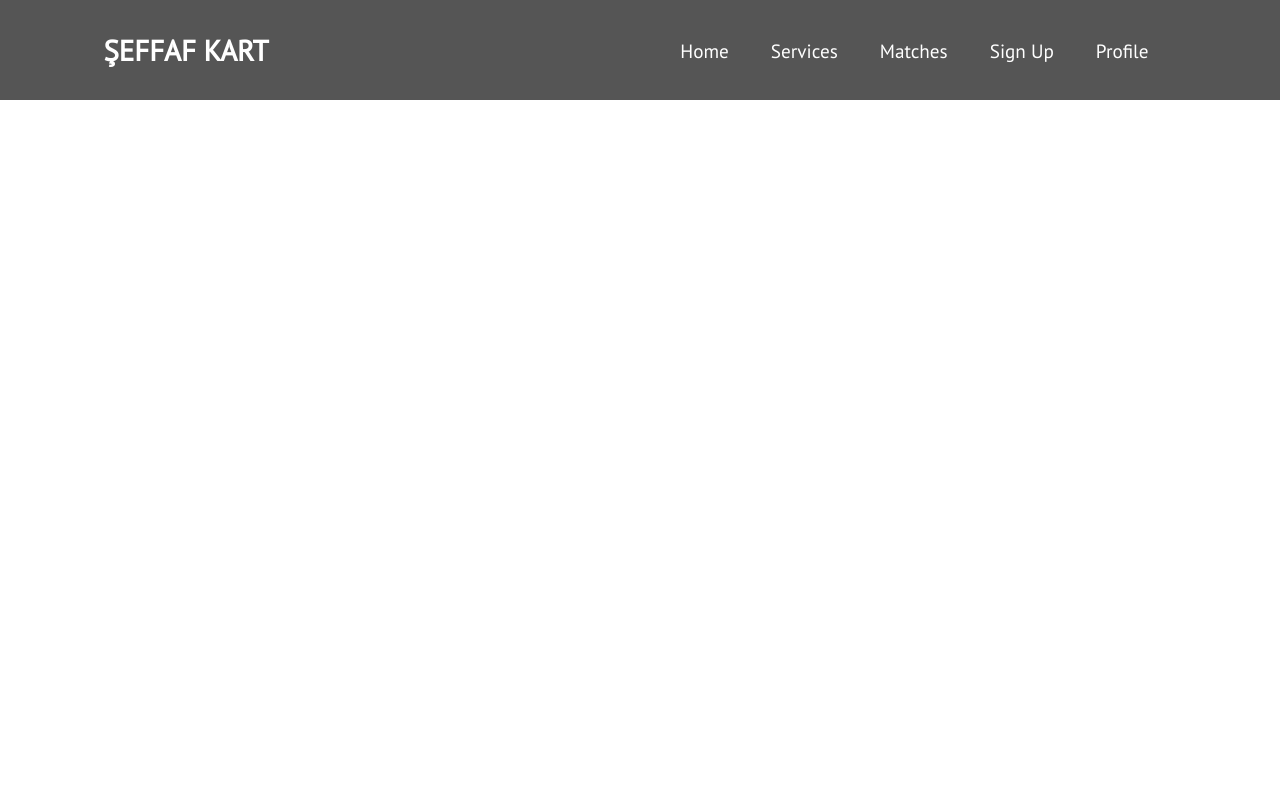
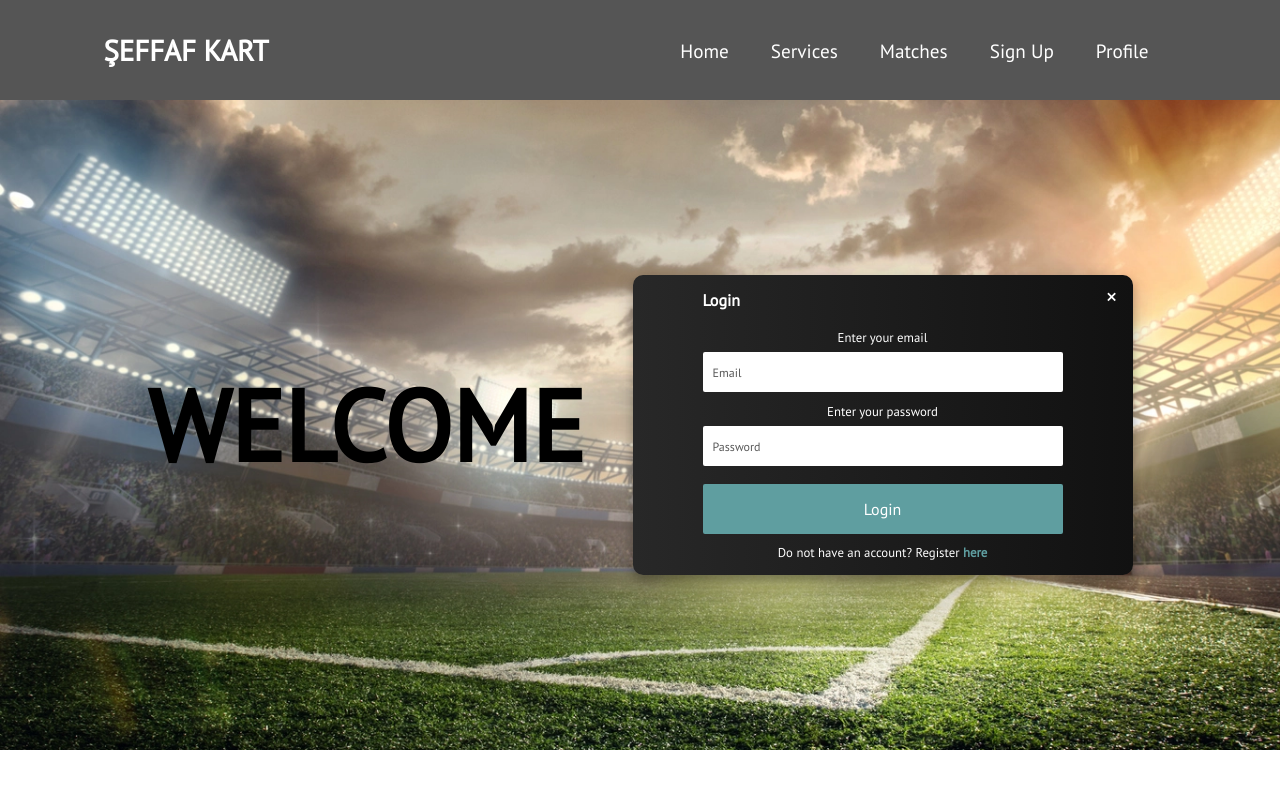
Before and after one commit to SU-CS308-22FA/Team-20-SeffafKart, a React (Create React App) app in the folder client/: page /login in a window 1280 px wide. Shown: the top 788 px of the page. Built offline with nearby package versions, Linux system fonts and the light colour scheme.

Commit message:
Login Page

```diff
--- a/client/src/App.js
+++ b/client/src/App.js
@@ -9,34 +9,32 @@ import { Route, Routes} from 'react-router-dom';
 import {useState} from 'react';
 
 function App() {
-  const adminUser = {
-    email:"admin@admin.com",
-    username:"admin",
-    password: "admin123",
-  }
-  const [user, setUser] = useState({username:"",email:""});
-  const [error, setError] = useState("");
+  // const adminUser = {
+  //   email:"admin@admin.com",
+  //   username:"admin",
+  //   password: "admin123",
+  // }
+  // const [user, setUser] = useState({username:"",email:""});
+  // const [error, setError] = useState("");
 
-  const Login = details => {
-    console.log(details);
+  // const Login = details => {
+  //   console.log(details);
 
-    if(details.email == adminUser.email && details.password == adminUser.password) {
-      console.log("Logged in");
-      setUser({
-        username: details.username,
-        email: details.email
-      });
-    } else if (details.username == adminUser.username && details.password == adminUser.password) {
-      console.log("Logged in");
-    } else {
-      console.log("Details do not match.");
-    }
-  }
+  //   if(details.email == adminUser.email && details.password == adminUser.password) {
+  //     console.log("Logged in");
+  //     setUser({
+  //       username: details.username,
+  //       email: details.email
+  //     });
+  //   } else {
+  //     console.log("Details do not match.");
+  //   }
+  // }
 
-  const Logout = () => {
-    console.log("Logout");
-    setUser({username:"",email:""});
-  }
+  // const Logout = () => {
+  //   console.log("Logout");
+  //   setUser({username:"",email:""});
+  // }
 
 
  return (
@@ -46,7 +44,7 @@ function App() {
       <Routes>
         <Route path='/' element={<Home />}/>
         <Route path='/sign-up' element={<Sign_up />}/>
-        <Route path='/login' element={<Login Login={Login} error={error}/>}/>
+        <Route path='/login' element={<Login />}/>
         <Route path='/profile' element={<Profile />}/>
       </Routes>
       </div>
--- a/client/src/Pages/Login.js
+++ b/client/src/Pages/Login.js
@@ -11,15 +11,15 @@ const Login = () => {
 
     return (
         <>
-      <div className='form-background'>
-        <div className='form-container'>
+      <div className='form-background-login'>
+        <h1 className='login-welcome'>WELCOME</h1>
+        <div className='form-container-login'>
         <span className='close-btn'>×</span>
-        {/* {!isLogin ? (
+        {!isLogin ? (
           <FormLogin submitForm={submitForm} />
         ) : (
           <Home />
-        )} */}
-        <FormLogin/>
+        )}
       </div>
       </div>
     </>
--- a/client/src/Pages/Sign_up.js
+++ b/client/src/Pages/Sign_up.js
@@ -1,5 +1,4 @@
 import React, {useState} from 'react';
-import Sign_upSuccess from './Sign_upSuccess'
 import '../form_components/Form.css'
 import FormSignup from '../form_components/FormSignup';
 import Home from './Home';
--- a/client/src/form_components/Form.css
+++ b/client/src/form_components/Form.css
@@ -1,5 +1,10 @@
 .form-input p {
   color: red;
+}
+
+.login-welcome {
+  font-size: 100px;
+  margin-right: 3rem;
 }
 
 .form-background {
@@ -12,6 +17,19 @@
   background-image: url(img-2.jpg);
   background-color: #cccc;
 }
+
+.form-background-login {
+  width: 100%;
+  height: 650px;
+  display: flex;
+  align-items: center;
+  text-align: center;
+  justify-content: center;
+  background-image: url(img-1.png);
+  background-repeat: no-repeat;
+  background-size: cover;
+  background-color: #cccc;
+}
 /*margin: 100px auto;
 grid-template-columns: 1fr 1fr;*/
 .form-container {
@@ -22,6 +40,15 @@ grid-template-columns: 1fr 1fr;*/
     height: 600px;
     display: grid;
   }
+
+.form-container-login {
+  width: 500px;
+  box-shadow: 0 5px 8px 0 rgba(0, 0, 0, 0.2), 0 7px 20px 0 rgba(0, 0, 0, 0.2);
+  position: relative;
+  border-radius: 10px;
+  height: 300px;
+  display: grid;
+}
 
   .close-btn {
     position: absolute;
--- a/client/src/form_components/FormLogin.js
+++ b/client/src/form_components/FormLogin.js
@@ -4,7 +4,7 @@ import useForm from './useForm';
 import './Form.css';
 
 
-function FormLogin({Login,error,submitForm}) {
+function FormLogin({Login,submitForm}) {
     const {handleSubmit, values, errors} = useForm(
         submitForm,
         validate
--- a/client/src/form_components/useForm.js
+++ b/client/src/form_components/useForm.js
@@ -30,9 +30,7 @@ const useForm = (callback, validate) => {
       if (Object.keys(errors).length === 0 && isSubmitting) {
         callback();
       }
-    },
-    [errors]
-  );
+    },[errors]);
 
   return { handleChange, handleSubmit, values, errors };
 };
```
Also changed, not shown: client/src/form_components/img-1.png (added).
